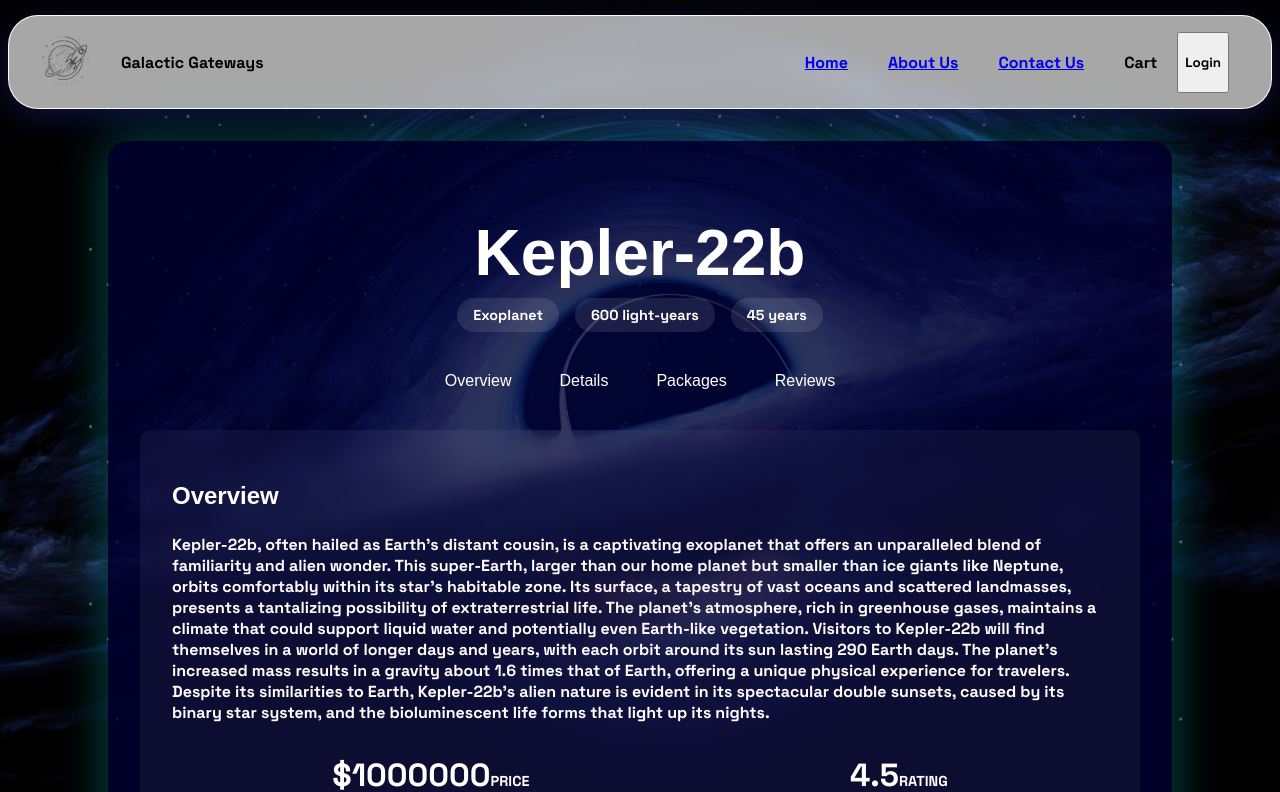
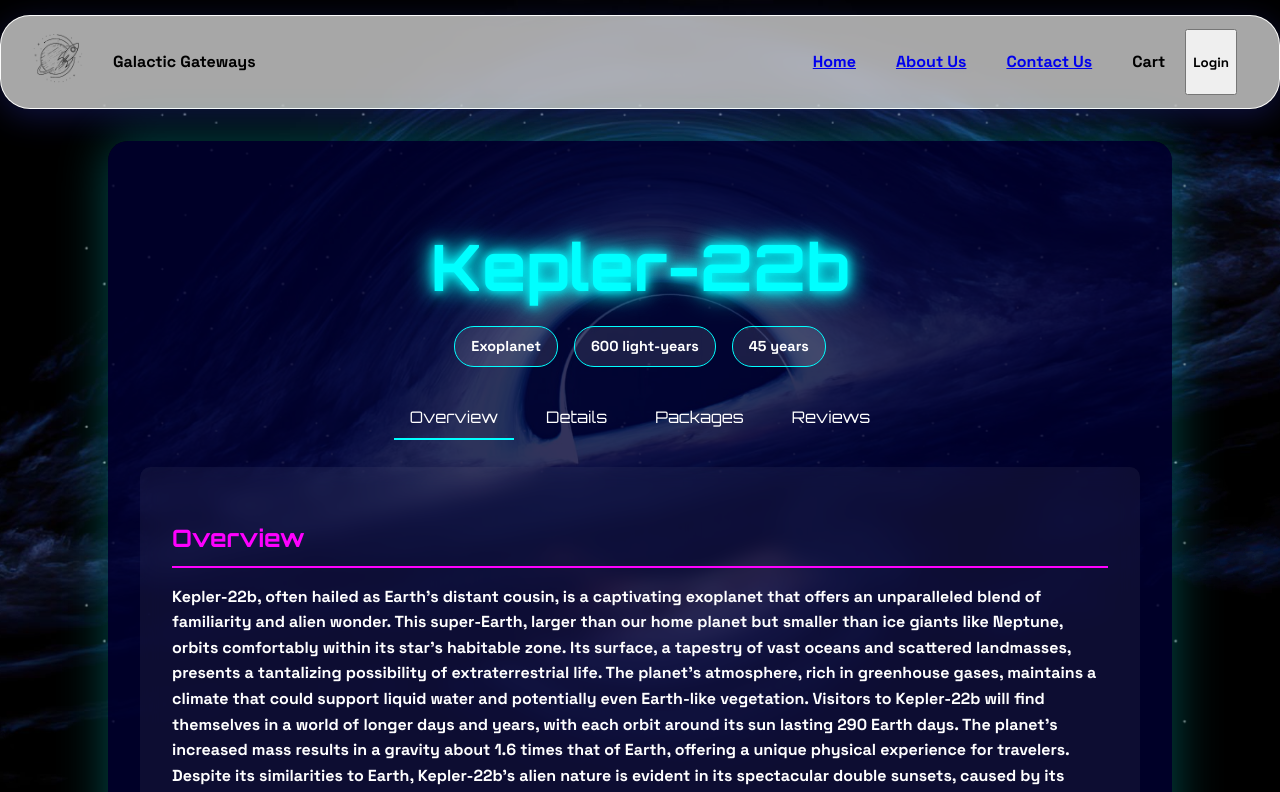
Before and after one commit to KaranKhandekar1729/Namaste-React, a React (Vite) app: page /destinations/1 in a window 1280 px wide. Shown: the top 792 px of the page. Built offline with nearby package versions, Linux system fonts and the light colour scheme.

Commit message:
added a promoted label to detination card using high order components

```diff
--- a/index.css
+++ b/index.css
@@ -1,3 +1,5 @@
+@import url('https://fonts.googleapis.com/css2?family=Orbitron:wght@400;500;700&family=Roboto:wght@300;400;700&display=swap');
+
 @font-face {
     font-family: 'SpaceGrotesk';
     src: url('./assets/fonts/Space_Grotesk/static/SpaceGrotesk-Bold.ttf') format('truetype');
@@ -11,13 +13,19 @@
 
 body {
     margin: 15;
-    padding: 0;
     background: url('./assets/images/blackhole.png') no-repeat center center fixed;
     -webkit-break-size: cover;
     -moz-background-size: cover;
     background-size: cover;
     columns: #fff;
-    color: white;
+    /* color: white; */
+    font-family: 'Roboto', sans-serif;
+    background-color: var(--background-color);
+    color: var(--text-color);
+    line-height: 1.6;
+    margin: 0;
+    padding: 0;
+    overflow-x: hidden;
 }
 
 .header {
@@ -212,6 +220,13 @@ body {
     margin-bottom: 2rem;
 }
 
+:root {
+    --primary-color: #00ffff;
+    --secondary-color: #ff00ff;
+    --background-color: #000033;
+    --text-color: #ffffff;
+  }
+
 .destination-header h1 {
     font-family: 'Orbitron', sans-serif;
     font-size: 4rem;
@@ -320,8 +335,9 @@ h2 {
 }
 
 .stat-label {
-    font-size: 0.9rem;
+    font-size: 1.5rem;
     text-transform: uppercase;
+    padding: 2px;
 }
 
 ul {
@@ -336,7 +352,7 @@ li {
 }
 
 section li::before {
-    content: '►';
+    content: '';
     position: absolute;
     left: 0;
     color: var(--primary-color);
@@ -414,3 +430,36 @@ section li::before {
         gap: 1rem;
     }
 }
+
+.promoted-label {
+    position: absolute;
+    top: 10px;
+    right: 10px;
+    background-color: var(--primary-color);
+    color: var(--background-color);
+    padding: 5px 10px;
+    border-radius: 15px;
+    font-family: 'Orbitron', sans-serif;
+    font-size: 0.8rem;
+    font-weight: bold;
+    text-transform: uppercase;
+    z-index: 10;
+    box-shadow: 0 0 10px var(--primary-color);
+    animation: pulse 2s infinite;
+  }
+
+  @keyframes pulse {
+    0% {
+      box-shadow: 0 0 10px var(--primary-color);
+    }
+    50% {
+      box-shadow: 0 0 20px var(--primary-color), 0 0 30px var(--primary-color);
+    }
+    100% {
+      box-shadow: 0 0 10px var(--primary-color);
+    }
+  }
+
+  .relative {
+    position: relative;
+  }
--- a/src/components/Body.js
+++ b/src/components/Body.js
@@ -1,14 +1,16 @@
-import DestinationCard from "./DestinationCard";
+import DestinationCard, { withPromotedLabel } from "./DestinationCard";
 import desData from "../utils/api";
-import { useState } from "react";
+import { use, useState } from "react";
 import { Link } from "react-router";
 import DestinationInfo from "./DestinationInfo";
-
+import useOnlineStatus from '../utils/useOnlineStatus';
 
 const Body = () => {
     //local state variable - Super powerful variable
     const [desDataType, setDesDataType] = useState(desData);
     const [searchText, setSearchText] = useState("");
+
+    const DestinationCardPromoted = withPromotedLabel(DestinationCard)
 
     const handleDestination = (e) => {
         const selected = e?.target?.value;
@@ -17,20 +19,27 @@ const Body = () => {
                 (des) => des.type === "Exoplanet"
             );
             setDesDataType(desType);
-        }else if (selected === "Space Station") {
+        } else if (selected === "Space Station") {
             const desType = desData?.filter(
                 (des) => des.type === "Space Station"
             );
             setDesDataType(desType);
-        }else if (selected === "Moon Base") {
+        } else if (selected === "Moon Base") {
             const desType = desData?.filter(
                 (des) => des.type === "Moon Base"
             );
             setDesDataType(desType);
-        }else {
+        } else {
             setDesDataType(desData);
         };
     };
+
+    const onlineStatus = useOnlineStatus();
+
+    if (onlineStatus === false)
+        return (
+            <h1>Looks like youre offline!</h1>
+        );
 
     return (
         <div className="body">
@@ -59,20 +68,24 @@ const Body = () => {
                 <select name="selectedDestinationType" defaultValue="" className="filter-btn"
                     onChange={(e) => handleDestination(e)}
                 >
-                <option value="" disabled hidden>Destination Type</option>
-                <option value="Exoplanet">Exoplanet</option>
-                <option value="Space Station">Space Station</option>
-                <option value="Moon Base">Moon Base</option>
-                <option value="All">All</option>
+                    <option value="" disabled hidden>Destination Type</option>
+                    <option value="Exoplanet">Exoplanet</option>
+                    <option value="Space Station">Space Station</option>
+                    <option value="Moon Base">Moon Base</option>
+                    <option value="All">All</option>
                 </select>
             </div>
             <div className="des-cards-row">
                 {
                     desDataType?.map((card, index) => (
-                        <Link to={"/destinations/" + card?.id}><DestinationCard
-                            key={index}
-                            desData={card}
-                        /></Link>
+                        <Link to={"/destinations/" + card?.id}>
+                            {card?.promoted ? (
+                                <DestinationCardPromoted key={index} desData={card} />
+                            ) : (
+                                <DestinationCard key={index} desData={card} />
+                            )}
+
+                        </Link>
                     ))
                 }
             </div>
--- a/src/components/DestinationCard.js
+++ b/src/components/DestinationCard.js
@@ -15,4 +15,15 @@ const DestinationCard = (props) => {
     );
 };
 
+export const withPromotedLabel = (DestinationCard) => {
+    return (props) => {
+        return (
+            <div className="relative">
+                <label className="promoted-label">Promoted</label>
+                <DestinationCard {...props}/>
+            </div>
+        );
+    };
+}
+
 export default DestinationCard;
--- a/src/utils/api.js
+++ b/src/utils/api.js
@@ -43,6 +43,7 @@ const desData = [
         "type": "Exoplanet",
         "distance": "600 light-years",
         "travel_time": "45 years",
+        "promoted": true,
         "overview": "Kepler-22b, often hailed as Earth's distant cousin, is a captivating exoplanet that offers an unparalleled blend of familiarity and alien wonder. This super-Earth, larger than our home planet but smaller than ice giants like Neptune, orbits comfortably within its star's habitable zone. Its surface, a tapestry of vast oceans and scattered landmasses, presents a tantalizing possibility of extraterrestrial life. The planet's atmosphere, rich in greenhouse gases, maintains a climate that could support liquid water and potentially even Earth-like vegetation. Visitors to Kepler-22b will find themselves in a world of longer days and years, with each orbit around its sun lasting 290 Earth days. The planet's increased mass results in a gravity about 1.6 times that of Earth, offering a unique physical experience for travelers. Despite its similarities to Earth, Kepler-22b's alien nature is evident in its spectacular double sunsets, caused by its binary star system, and the bioluminescent life forms that light up its nights.",
         "features": [
             "Earth-like gravity",
@@ -716,6 +717,7 @@ const desData = [
         "type": "Planet Base",
         "distance": "225 million km",
         "travel_time": "9 months",
+        "promoted": true,
         "overview": "The Mars Habitat represents humanity's first permanent settlement on another planet, a testament to our species' resilience and the indomitable spirit of exploration. Nestled in the vast Valles Marineris canyon system, the habitat offers a unique blend of scientific research opportunities and breathtaking Martian vistas. The settlement consists of a network of pressurized domes and underground facilities, providing a comfortable Earth-like environment amidst the harsh Martian landscape. Visitors to the Mars Habitat will experience the thrill of walking on another world, with gravity just 38% of Earth's, and witness firsthand the challenges and triumphs of terraforming an alien planet. The habitat serves as a base for groundbreaking research in areology, exobiology, and climate manipulation, as well as a starting point for expeditions to the planet's poles and other regions of interest. Whether you're a scientist contributing to humanity's understanding of Mars, an adventure seeker looking to leave footprints on another world, or a potential colonist training for long-term habitation, the Mars Habitat offers an unparalleled opportunity to be part of the next giant leap for mankind.",
         "features": [
             "Self-sustaining domes",
@@ -1317,6 +1319,7 @@ const desData = [
         "type": "Exoplanet",
         "distance": "1,400 light-years",
         "travel_time": "60 years",
+        "promoted" : true,
         "overview": "Kepler-452b, often hailed as 'Earth's Older Cousin', offers visitors a glimpse into the potential future of our own planet. Orbiting a star remarkably similar to our Sun, but 1.5 billion years older, Kepler-452b presents a unique opportunity to study the long-term evolution of Earth-like worlds. The planet's surface gravity, about twice that of Earth, has led to the development of a unique ecosystem of low-profile but incredibly sturdy lifeforms. Kepler-452b Colony, nestled in a valley surrounded by towering mountain ranges, serves as a base for both scientific research and adventure tourism. Visitors can explore dense forests of alien vegetation, trek across vast rocky plateaus, and study the complex weather patterns shaped by the planet's thicker atmosphere. The colony also houses advanced climate modeling centers, working to understand the planet's history and potential future, providing invaluable insights into the fate of Earth-like planets across the galaxy. Whether you're a climatologist studying long-term planetary evolution, a xenobiologist investigating convergent evolution, or an interstellar tourist seeking to experience life on a 'super-Earth', Kepler-452b offers an unparalleled window into the potential future of habitable worlds.",
         "features": [
             "High-gravity adaptation centers",
@@ -1607,6 +1610,7 @@ const desData = [
         "location": "Near Sagittarius A*",
         "distance": "26,000 light-years from Earth",
         "travel_time": "Approximately 50 years (using current propulsion systems)",
+        "promoted": true,
         "overview": "Wormhole Gateway Station is a highly advanced space hub situated near the supermassive black hole Sagittarius A*. Serving as a critical control center for nearby wormholes, this futuristic station facilitates fast intergalactic travel and research into the fabric of space-time. The station is equipped with cutting-edge navigation technologies and warp capabilities that allow travelers to safely navigate the vast expanse of the universe. It also hosts a range of scientific research on wormholes, space-time anomalies, and the potential for faster-than-light travel, making it a hub for intergalactic explorers, scientists, and advanced spacefaring civilizations.",
         "features": [
             "Control center for nearby wormholes",
```
